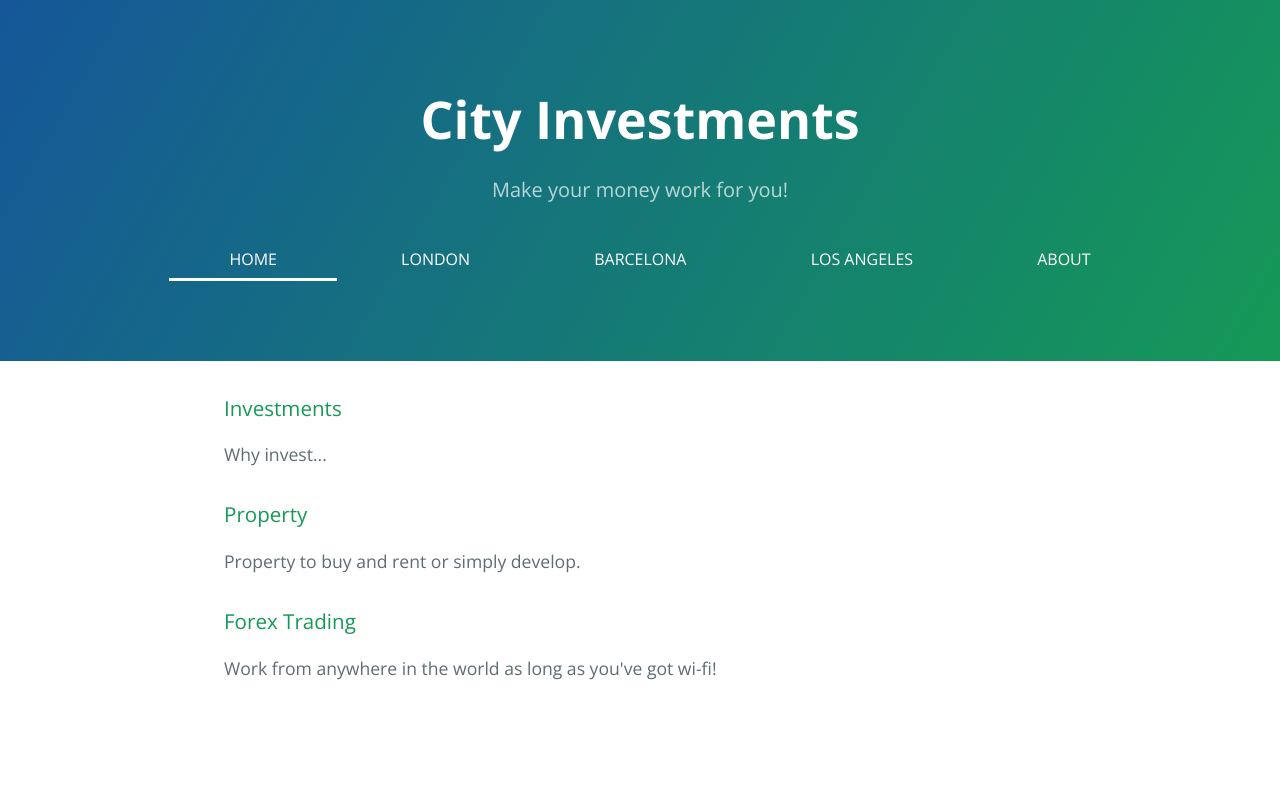
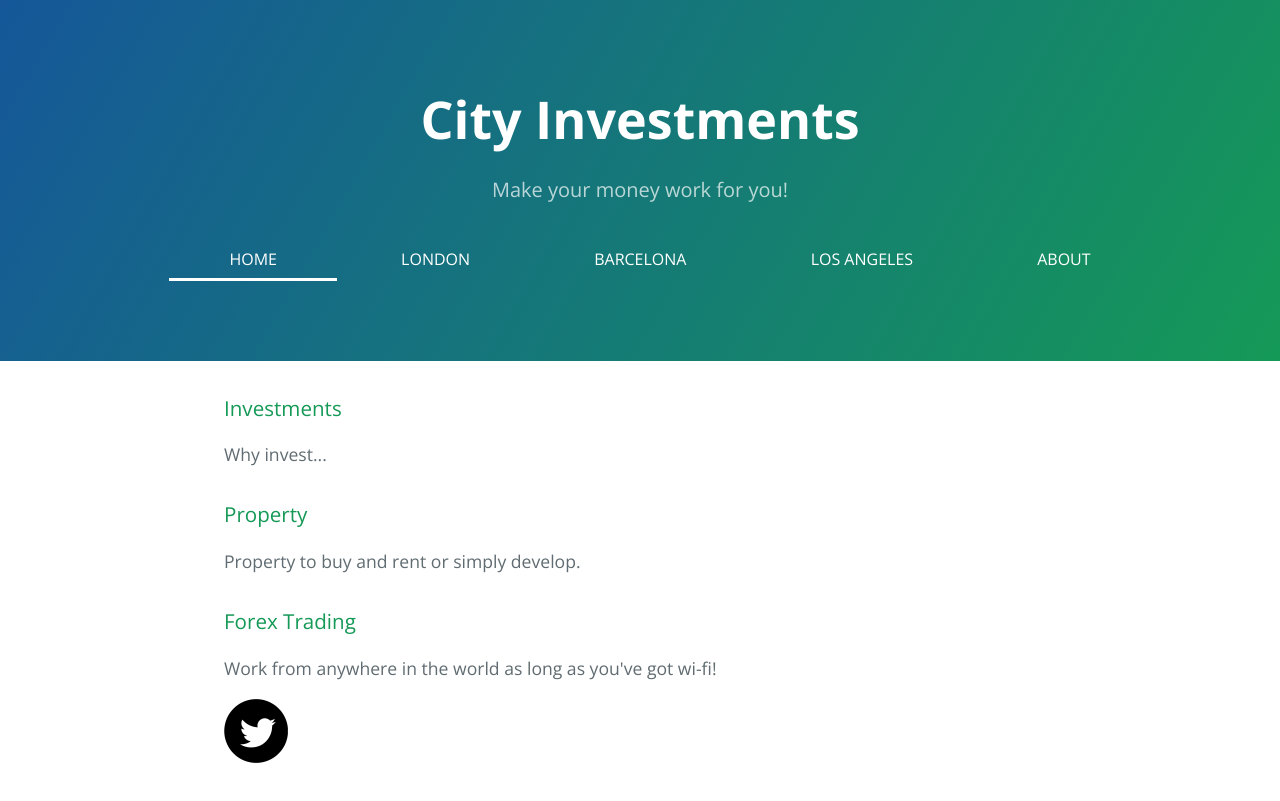
Before and after one commit to soniashahx/City-Investments, a plain HTML site: page index.html in a window 1280 px wide. Drawn offline with nearby package versions, Linux system fonts and the light colour scheme.

Commit message:
Update index.html

```diff
--- a/index.html
+++ b/index.html
@@ -46,6 +46,7 @@
 <p>Work from anywhere in the world as long as you've got wi-fi!</p>
 
 <footer class ="container-fluid">
+<div class="social-twitter"><img src="twitter-4-xl.png"></div>
 
 </footer>
 		</div>
```
